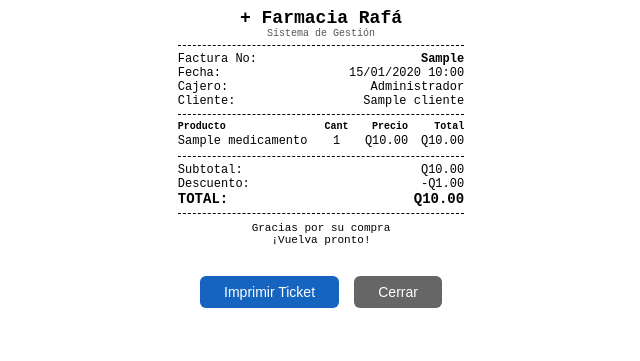
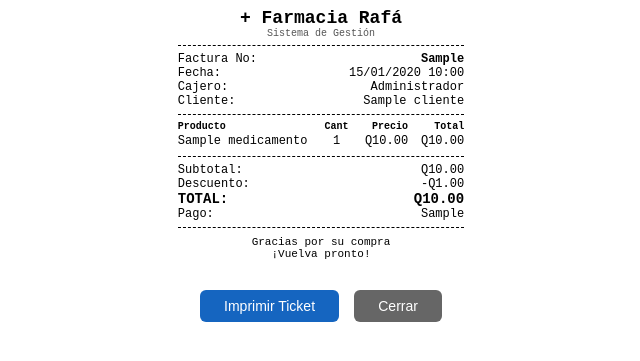
Before and after one commit to sistemacom40-byte/sistema.farmacia.rafa, a Flask app: page /ventas/ticket/1 in a window 1280 px wide. Shown: the top 361 px of the page, without its empty margins (319-959 px from the left). Run offline with Flask 3, Linux system fonts and the light colour scheme; a user stored in the database is signed in; tables that the repository leaves empty hold one stand-in row (values such as "Sample post").

Commit message:
Add payment method and change details to ticket

```diff
--- a/Farmacia-rafa/templates/ticket.html
+++ b/Farmacia-rafa/templates/ticket.html
@@ -69,6 +69,11 @@
 <div class="row"><span>Descuento:</span><span>-Q{{ "%.2f"|format(venta.descuento) }}</span></div>
 {% endif %}
 <div class="row bold" style="font-size:14px;"><span>TOTAL:</span><span>Q{{ "%.2f"|format(venta.total) }}</span></div>
+<div class="row"><span>Pago:</span><span>{{ venta.metodo_pago }}</span></div>
+{% if venta.metodo_pago == 'Efectivo' %}
+<div class="row"><span>Recibido:</span><span>Q{{ "%.2f"|format(venta.monto_recibido) }}</span></div>
+<div class="row bold"><span>Cambio:</span><span>Q{{ "%.2f"|format(venta.cambio) }}</span></div>
+{% endif %}
 
 <div class="line"></div>
 <div class="gracias">
```
